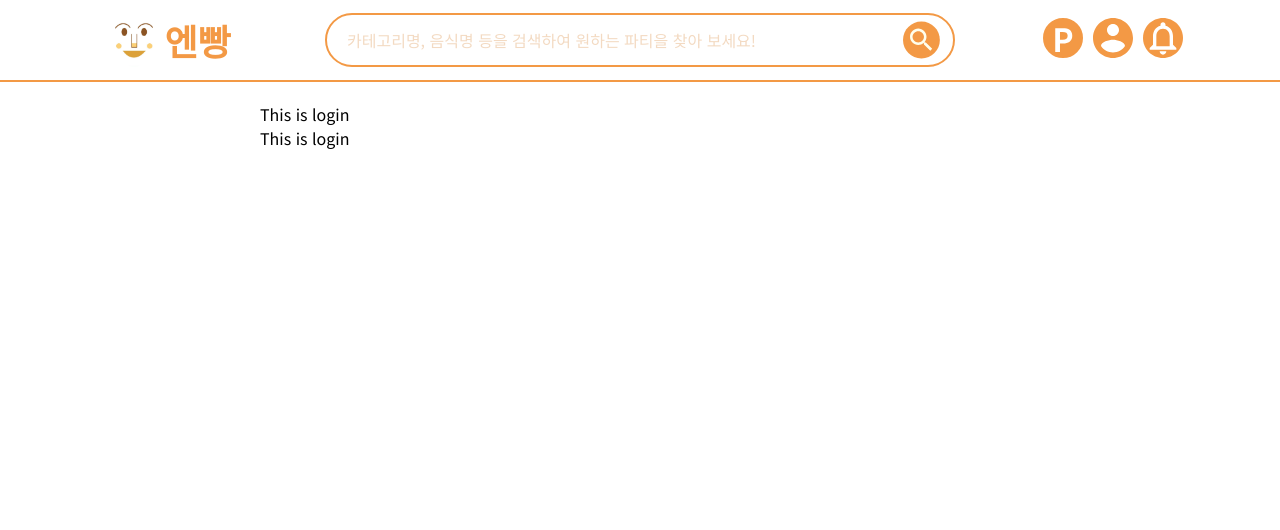
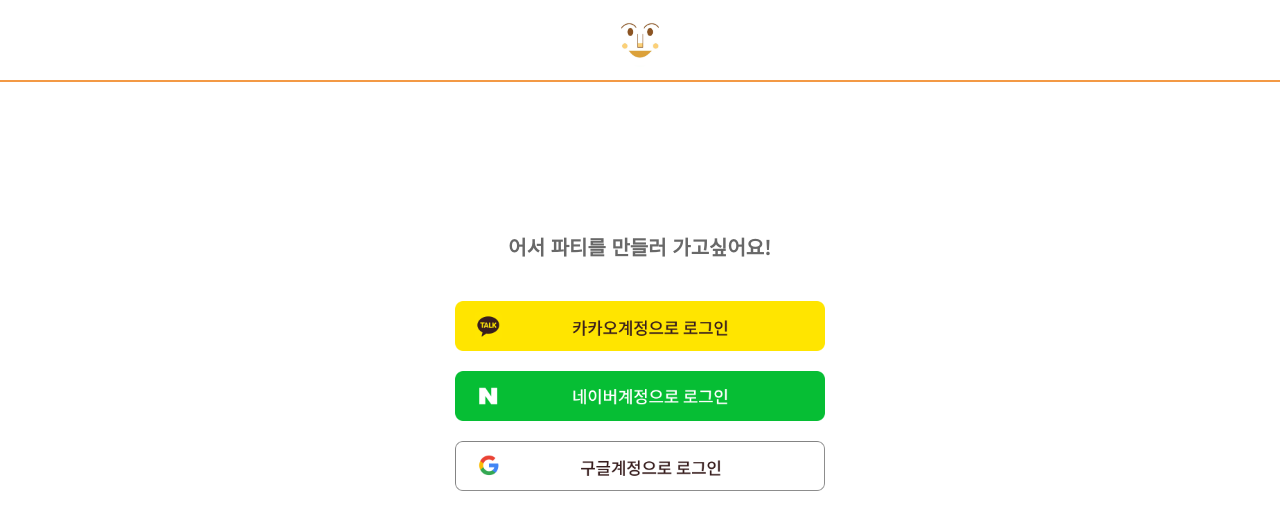
Before and after one commit to nbbang-sinchon/frontend, a React (Create React App) app: page /login in a window 1280 px wide. Shown: the top 530 px of the page. Built offline with nearby package versions, Linux system fonts and the light colour scheme.

Commit message:
Feat : 로그인페이지 구현
로그인페이지를 완성하였습니다.

```diff
--- a/src/pages/LoginPage.jsx
+++ b/src/pages/LoginPage.jsx
@@ -1,15 +1,12 @@
 import React from 'react';
-import Header from '../components/Header';
-import Main from '../components/Main';
+import LoginPageHeader from '../components/LoginPageHeader';
+import Login from '../components/Login';
 
 function LoginPage() {
   return (
     <>
-      <Header />
-      <Main>
-        <div>This is login</div>
-        <div>This is login</div>
-      </Main>
+      <LoginPageHeader />
+      <Login></Login>
     </>
   );
 }
```
